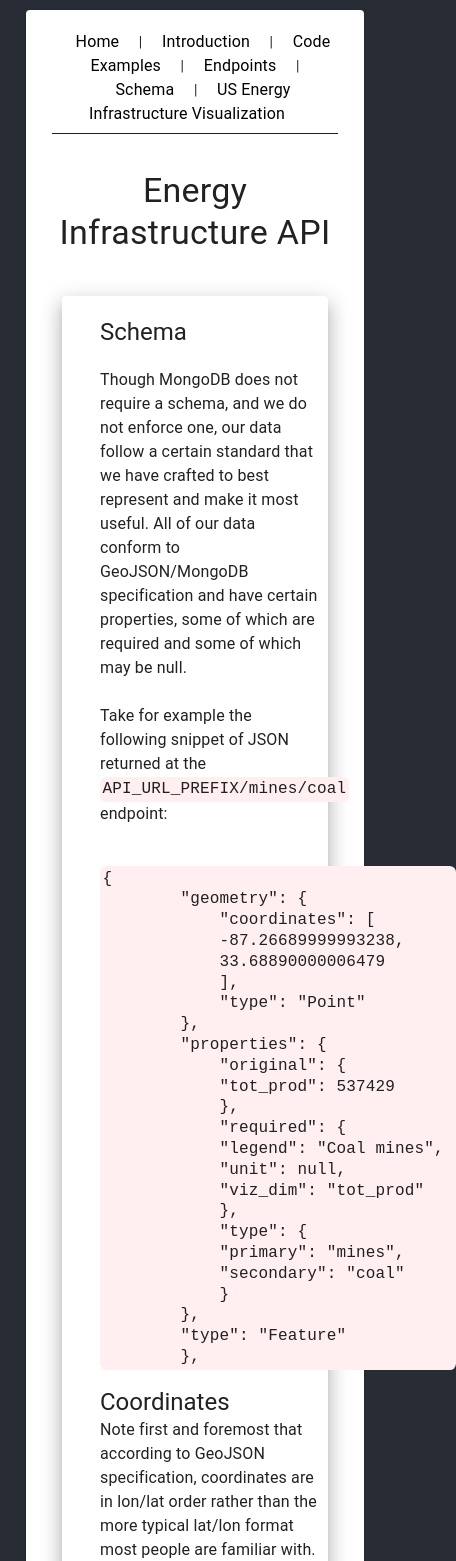
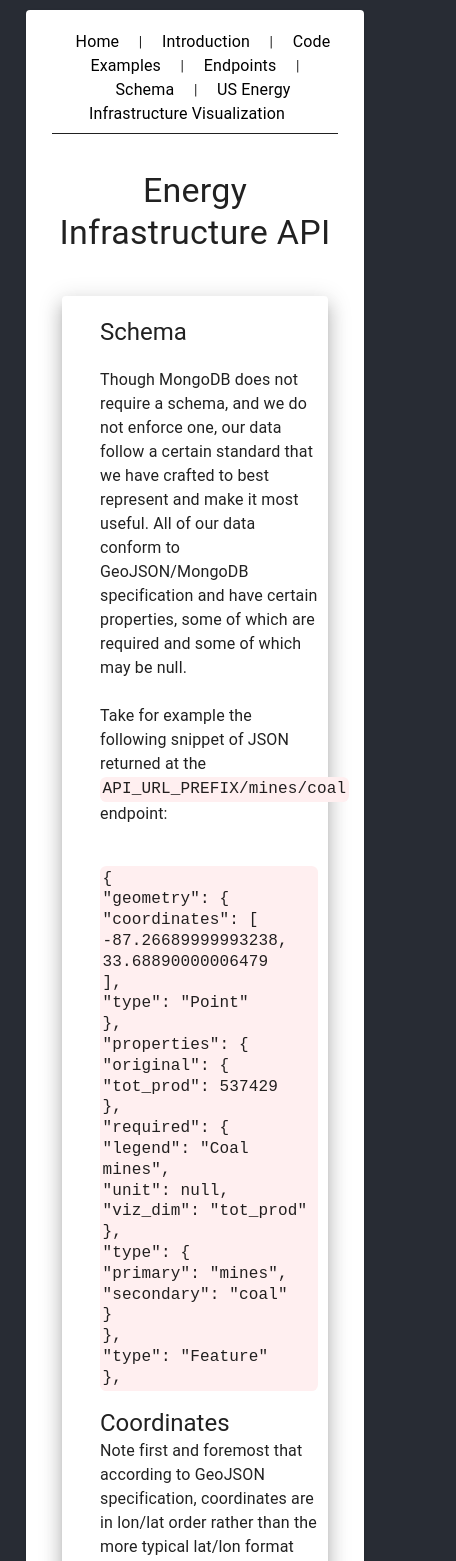
Before and after one commit to bkleeman/energy-infrastructure-api-documentation-react-mui, a React (Create React App) app: page /schema in a window 390 px wide. Shown: the top 1561 px of the page, 456 px wide, since content can reach past the window. Built offline with nearby package versions, Linux system fonts and the light colour scheme.

Commit message:
format code white space for mobile devices

```diff
--- a/src/Components/App/App.css
+++ b/src/Components/App/App.css
@@ -106,6 +106,12 @@ a:hover {
   border-bottom: 2px solid;
 }
 
+@media screen and (max-width: 500px) {
+  code {
+    white-space: pre-line;
+  }
+}
+
 code {
   text-align: left;
   display: inline-block;
```
